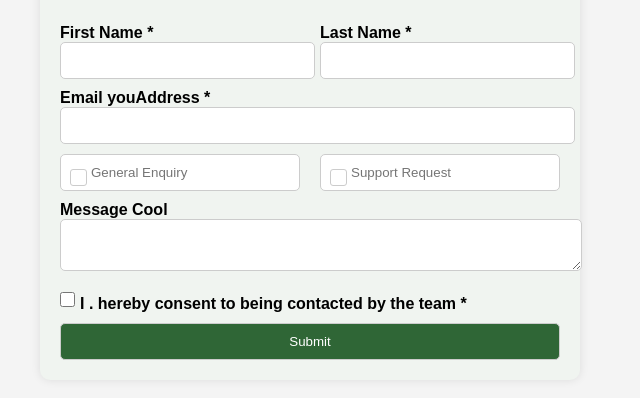
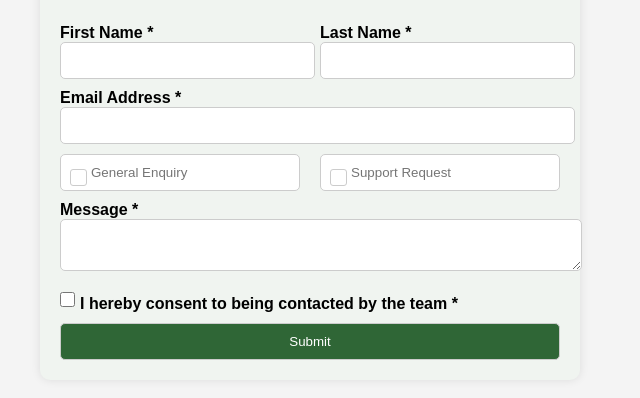
Before and after one commit to Nguettia-jemimah/Website2, a plain HTML site: page index.html in a window 1280 px wide. Shown: the part 252-650 px from the top of the page, without its empty margins (330-970 px from the left). Drawn offline with Linux system fonts and the light colour scheme.

Commit message:
changed unusual staffs

```diff
--- a/index.html
+++ b/index.html
@@ -26,13 +26,12 @@
                     <span class="error-message" id="lastNameError">This field is required</span>
                 </div>
             </div>
-            <label for="email">Email  youAddress *</label>
+            <label for="email">Email Address *</label>
             <input type="email" id="email">
             <span class="error-message" id="emailError">This field is required</span>
             <span class="error-message" id="emailFormatError">Invalid email format</span>
             <div class="query-type">
                 <div class="checkbox-input
-
                 ">
                     <input type="checkbox" id="generalEnquiryCheckbox">
                     <label for="generalEnquiryCheckbox"></label>
@@ -44,11 +43,11 @@
                     <input type="text" id="supportRequest" placeholder="Support Request">
                 </div>
             </div>
-            <label for="message">Message Cool</label>
+            <label for="message">Message *</label>
             <textarea id="message"></textarea>
             <div class="consent-container">
                 <input type="checkbox" id="consent">
-                <label for="consent">I . hereby consent to being contacted by the team *</label>
+                <label for="consent">I  hereby consent to being contacted by the team *</label>
             </div>
             <button type="submit">Submit</button>
         </form>
```
